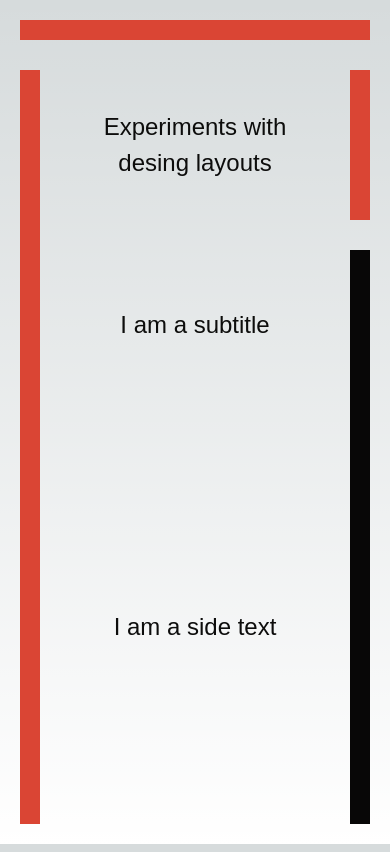
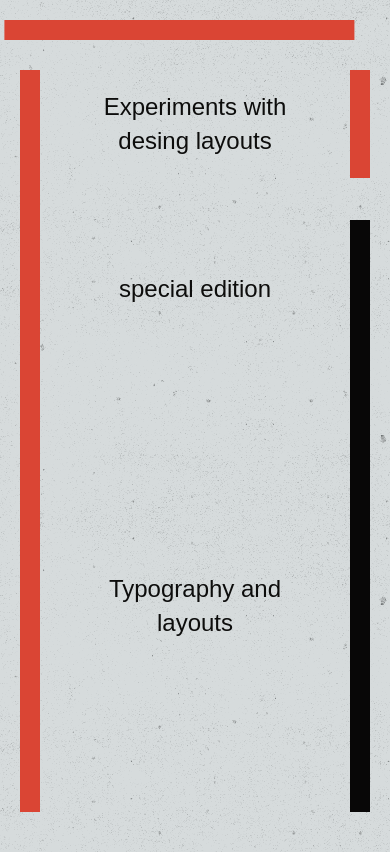
Before and after one commit to barbaraperic/doodle-motion, a Next.js app: page / in a window 390 px wide. Built offline with nearby package versions, Linux system fonts and the light colour scheme; a web font is replaced by a local one.

Commit message:
responsive typography and UI

```diff
--- a/app/globals.scss
+++ b/app/globals.scss
@@ -2,13 +2,21 @@
 @tailwind components;
 @tailwind utilities;
 
+// Lazy reset
+* {
+    padding: 0;
+    margin: 0;
+}
+* > * {
+    margin-bottom: 0.5em;
+}
 // These values are the minimum and maximum viewport sizes to apply the font scaling
 $min_width: 400;
 $max_width: 800;
 // These values represent the range of fon-tsize to apply
 // These values effect the base font-size, headings and other elements will scale proportionally
 $min_font: 16;
-$max_font: 24;
+$max_font: 20;
 
 :root {
     --foreground-hsl: hsl(60, 4%, 5%);
@@ -31,6 +39,12 @@ $max_font: 24;
     }
 }
 
+html {
+    line-height: 1.4;
+    font-size: 1em;
+    font-family: var(--font-baumas);
+}
+
 body {
     color: var(--foreground-hsl);
     background: linear-gradient(
@@ -39,17 +53,5 @@ body {
             rgb(var(--background-end-rgb))
         )
         rgb(var(--background-start-rgb));
+    background-image: url('./concrete-wall.png');
 }
-
-h1 {
-    font-family: var(--font-baumas);
-}
-
-p {
-}
-
-@layer utilities {
-    .text-balance {
-        text-wrap: balance;
-    }
-}
--- a/app/page.module.scss
+++ b/app/page.module.scss
@@ -2,6 +2,7 @@
     box-sizing: border-box;
     grid-area: bar-top;
     background-color: hsl(6, 69%, 53%);
+    transform: translateX(-4vw);
 }
 
 .bar-left {
@@ -26,6 +27,7 @@
     justify-content: center;
     align-items: center;
 }
+
 .subtitle {
     grid-area: subtitle;
     text-align: center;
@@ -53,7 +55,7 @@
     display: grid;
     grid-gap: 30px;
     grid-template-columns: 20px auto 20px;
-    grid-template-rows: 20px 150px 150px auto;
+    grid-template-rows: 20px 120px 150px auto;
     grid-template-areas:
         'bar-top bar-top bar-top'
         'bar-left title bar-right-a'
@@ -88,6 +90,7 @@
 
     .title {
         justify-content: flex-start;
+        text-align: left;
     }
 
     .content-a {
--- a/app/page.tsx
+++ b/app/page.tsx
@@ -7,13 +7,13 @@ export default function Home() {
             <div className={`${styles.box} ${styles['bar-top']}`}></div>
             <div className={`${styles.box} ${styles['bar-left']}`}></div>
             <div className={`${styles.box} ${styles['title']}`}>
-                <h1>Experiments with desing layouts</h1>
+                <h2>Experiments with desing layouts</h2>
             </div>
             <div className={`${styles.box} ${styles['subtitle']}`}>
-                <p>I am a subtitle</p>
+                <h2>special edition</h2>
             </div>
             <div className={`${styles.box} ${styles['content-a']}`}>
-                <h1>I am a side text</h1>
+                <h2>Typography and layouts </h2>
             </div>
             <div className={`${styles.box} ${styles['content-b']}`}>
                 <p>
```
Also changed, not shown: app/concrete-wall.png (added).
